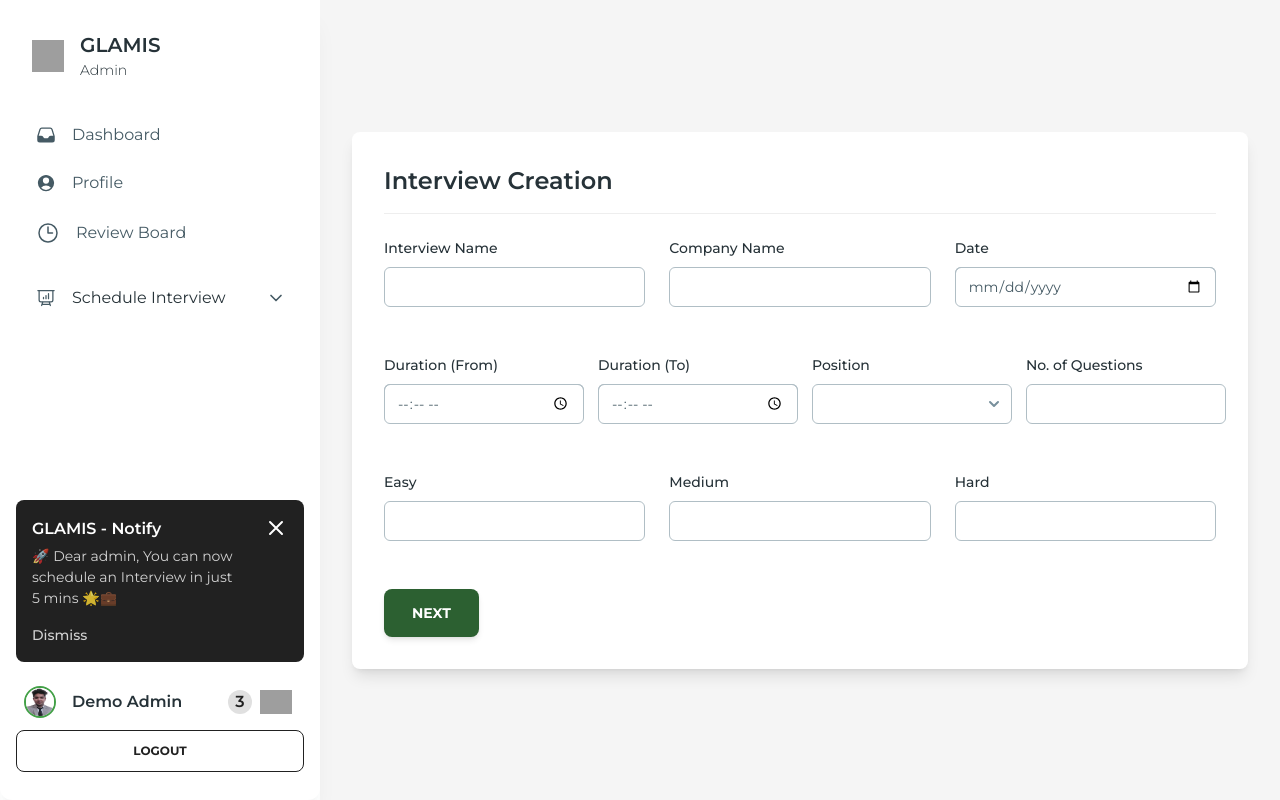
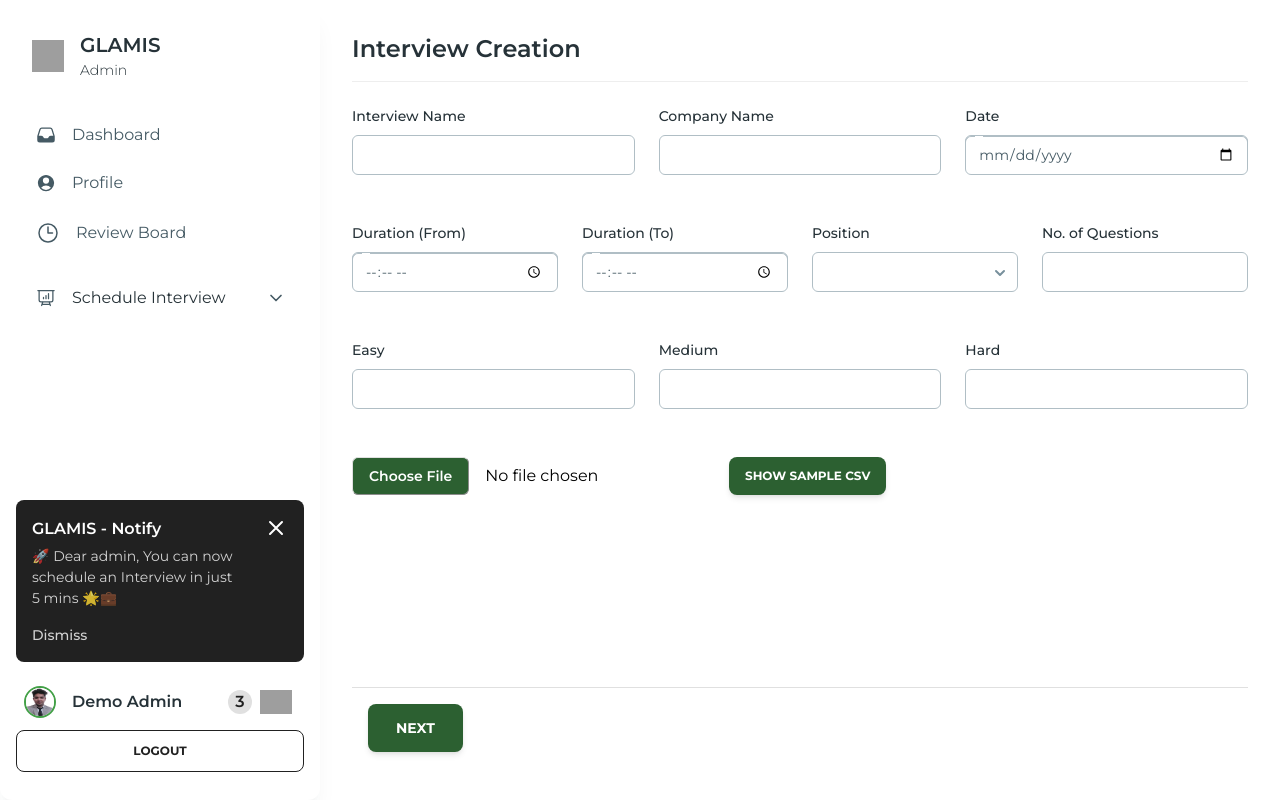
Before and after one commit to naitikshaxma/glamis_test, a React (Vite) app in the folder admin-client/: page /admin/schedule in a window 1280 px wide. Built offline with nearby package versions, Linux system fonts and the light colour scheme; grey boxes are pictures that could not be loaded; some icons are missing; a web font is replaced by a local one.

Commit message:
minor fixes

```diff
--- a/admin-client/package.json
+++ b/admin-client/package.json
@@ -20,6 +20,7 @@
     "@mui/icons-material": "^5.15.20",
     "@mui/material": "^5.15.20",
     "axios": "^1.7.2",
+    "file-saver": "^2.0.5",
     "js-cookie": "^3.0.5",
     "lamejs": "^1.2.1",
     "openai": "^4.52.2",
--- a/admin-client/src/components/dashboard/ScheduleInterview.jsx
+++ b/admin-client/src/components/dashboard/ScheduleInterview.jsx
@@ -1,7 +1,5 @@
 import React, { useState } from "react";
 import {
-    Card,
-    CardBody,
     Input,
     Button,
     Typography,
@@ -9,6 +7,7 @@ import {
     Option,
     Textarea,
 } from "@material-tailwind/react";
+import { saveAs } from 'file-saver';
 
 const softwarePositions = [
     "Software Developer",
@@ -38,6 +37,8 @@ const FormInput = ({ label, value, onChange, type = "text", placeholder, max })
         />
     </div>
 );
+
+const sampleCSV = `name,email,age\nJohn Doe,john.doe@example.com,22\nJane Smith,jane.smith@example.com,25`;
 
 export default function ScheduleInterview() {
     const [currentStep, setCurrentStep] = useState(1);
@@ -80,16 +81,29 @@ export default function ScheduleInterview() {
         setQuestions(updatedQuestions);
     };
 
+    const handleFileUpload = (event) => {
+        const file = event.target.files[0];
+        if (file) {
+            // Handle file upload logic here
+            console.log("File selected:", file);
+        }
+    };
+
+    const handleDownloadSampleCSV = () => {
+        const blob = new Blob([sampleCSV], { type: 'text/csv;charset=utf-8' });
+        saveAs(blob, 'sample.csv');
+    };
+
     return (
-        <div className="flex items-center justify-center min-h-screen bg-gray-100 p-8">
-            <div className="w-full max-w-6xl h-full p-8 rounded-lg shadow-lg bg-white flex flex-col">
+        <div className="flex flex-col h-screen w-full bg-gray-100">
+            <div className="flex-grow flex flex-col p-8 bg-white">
                 <div className="mb-6 flex justify-between items-center border-b pb-4">
                     <Typography variant="h4" color="blue-gray" className="font-semibold">
                         Interview Creation
                     </Typography>
                 </div>
 
-                <div className="flex-grow">
+                <div className="flex-grow overflow-hidden">
                     {/* Combined Form: Basic Information and Duration */}
                     {currentStep === 1 && (
                         <>
@@ -175,6 +189,21 @@ export default function ScheduleInterview() {
                                     max={5}
                                 />
                             </div>
+                            <div className="flex space-x-4 mb-6">
+                                <input
+                                    type="file"
+                                    accept=".csv"
+                                    onChange={handleFileUpload}
+                                    className="file:mr-4 file:py-2 file:px-4 file:border file:border-gray-300 file:rounded-md file:text-sm file:font-semibold file:bg-[#2c6031] file:text-white hover:file:bg-[#1f4d26]"
+                                />
+                                <Button
+                                    size="sm"
+                                    onClick={handleDownloadSampleCSV}
+                                    className="bg-[#2c6031] text-white hover:bg-[#1f4d26] transition-colors duration-300"
+                                >
+                                    Show Sample CSV
+                                </Button>
+                            </div>
                         </>
                     )}
 
@@ -193,6 +222,8 @@ export default function ScheduleInterview() {
                                         className="!border-blue-gray-200 focus:!border-gray-900 py-2 px-3 rounded-md"
                                     />
                                 </div>
+
+                                <div className="overflow-y-auto max-h-[400px]">
                                     {questions.map((q, index) => (
                                         <div key={index} className="flex justify-between mb-4">
                                             <div className="flex flex-col flex-1">
@@ -232,11 +263,13 @@ export default function ScheduleInterview() {
                                         </Button>
                                     )}
                                 </div>
+                            </div>
                         </>
                     )}
+                </div>
 
                 {/* Navigation Buttons */}
-                    <div className="flex justify-between mt-auto">
+                <div className="flex justify-between mt-auto p-4 border-t border-gray-300">
                     {currentStep > 1 && (
                         <Button
                             size="lg"
@@ -266,6 +299,5 @@ export default function ScheduleInterview() {
                 </div>
             </div>
         </div>
-        </div>
     );
 }
```
Also changed, not shown: 1 other file (tests, documents, lock files or other folders). Lines whose indentation alone changed are shown as unchanged.
